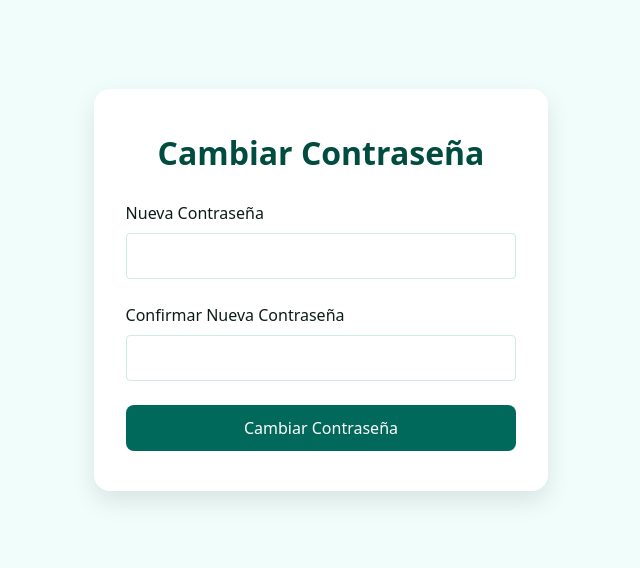
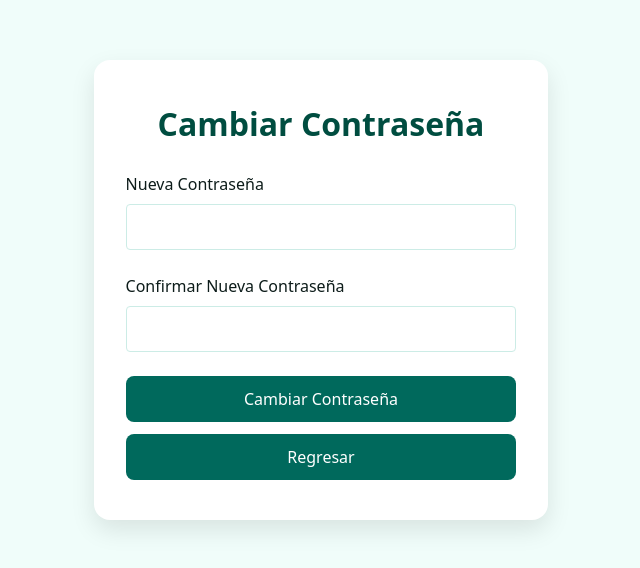
Before and after one commit to RLiteM/InventaApp, a React (Vite) app: page /cambiar-contrasena in a window 1280 px wide. Shown: the part 126-694 px from the top of the page, without its empty margins (351-991 px from the left). Built offline with nearby package versions, Linux system fonts and the light colour scheme.

Commit message:
supuesto botón

```diff
--- a/src/components/CambiarContrasenaForm.jsx
+++ b/src/components/CambiarContrasenaForm.jsx
@@ -1,4 +1,5 @@
 import React, { useState } from 'react';
+import { useNavigate } from 'react-router-dom';
 import '../styles/CambiarContrasenaForm.css';
 
 const CambiarContrasenaForm = () => {
@@ -6,6 +7,7 @@ const CambiarContrasenaForm = () => {
   const [confirmPassword, setConfirmPassword] = useState('');
   const [error, setError] = useState('');
   const [success, setSuccess] = useState('');
+  const navigate = useNavigate();
 
   const handleSubmit = (e) => {
     e.preventDefault();
@@ -19,7 +21,7 @@ const CambiarContrasenaForm = () => {
       setSuccess('');
       return;
     }
-    // Aquí se manejaría la lógica para cambiar la contraseña
+
     setError('');
     setSuccess('Contraseña cambiada con éxito');
     console.log('Nueva contraseña:', password);
@@ -29,6 +31,7 @@ const CambiarContrasenaForm = () => {
     <div className="cambiar-contrasena-form-container">
       <form onSubmit={handleSubmit} className="cambiar-contrasena-form">
         <h2>Cambiar Contraseña</h2>
+
         <div className="form-group">
           <label htmlFor="password">Nueva Contraseña</label>
           <input
@@ -39,6 +42,7 @@ const CambiarContrasenaForm = () => {
             required
           />
         </div>
+
         <div className="form-group">
           <label htmlFor="confirmPassword">Confirmar Nueva Contraseña</label>
           <input
@@ -49,9 +53,20 @@ const CambiarContrasenaForm = () => {
             required
           />
         </div>
+
         {error && <p className="error-message">{error}</p>}
         {success && <p className="success-message">{success}</p>}
+
         <button type="submit">Cambiar Contraseña</button>
+
+        {/* 👇 Botón para volver atrás */}
+        <button
+          type="button"
+          className="back-button"
+          onClick={() => navigate(-1)}
+        >
+          Regresar
+        </button>
       </form>
     </div>
   );
--- a/src/styles/CambiarContrasenaForm.css
+++ b/src/styles/CambiarContrasenaForm.css
@@ -92,3 +92,23 @@
 .cambiar-contrasena-form button:hover {
   background-color: var(--color-primario-hover);
 }
+
+  /*nuevo*/
+.back-button {
+  margin-top: 0.75rem;
+  background-color: transparent;
+  color: var(--color-primario);
+  border: 2px solid var(--color-primario);
+  border-radius: 8px;
+  padding: 10px;
+  width: 100%;
+  font-size: 1rem;
+  font-weight: 500;
+  cursor: pointer;
+  transition: all 0.3s ease;
+}
+
+.back-button:hover {
+  background-color: var(--color-primario-hover);
+  color: var(--color-primario-texto);
+}
```
